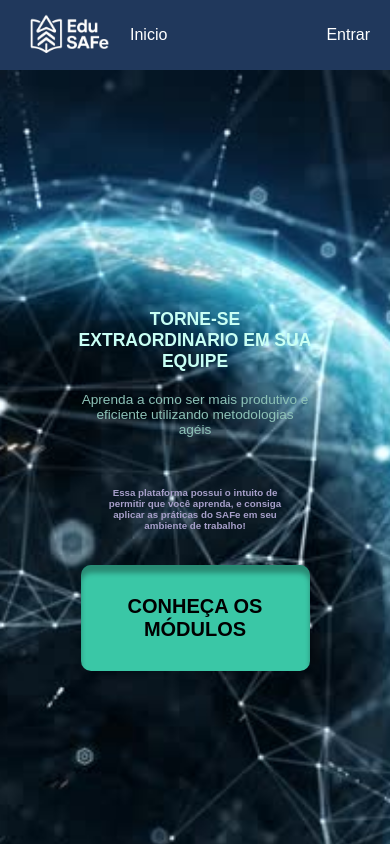
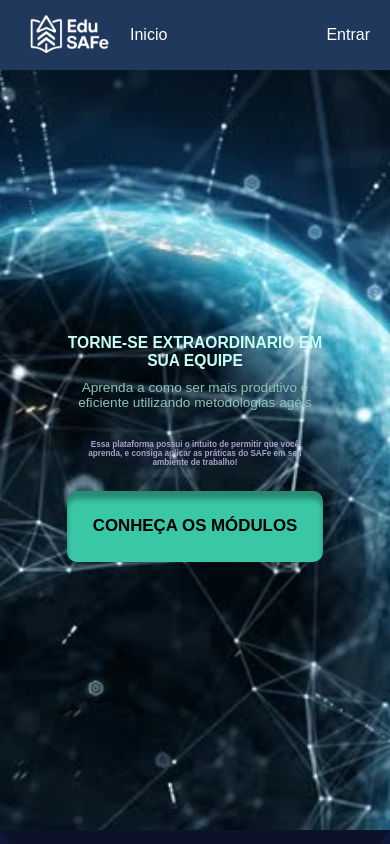
Before and after one commit to PedroWernek/Modelos-de-Processos-de-Software---SAFe, a React (Create React App) app in the folder edu-safe/: page / in a window 390 px wide. Shown: the top 844 px of the page. Built offline with nearby package versions, Linux system fonts and the light colour scheme.

Commit message:
retouching home page changing the veiw port for phone devices

```diff
--- a/edu-safe/src/css/Home.css
+++ b/edu-safe/src/css/Home.css
@@ -3,8 +3,8 @@
   flex-direction: column;
   align-items: center;
   justify-content: center;
-  height: 100vh;
-
+  height: 90dvh;
+  padding: 1dvh;
   text-align: center;
   background: url("../assets/fundoHome.jpg") no-repeat center center fixed;
   background-size: cover;
@@ -12,7 +12,6 @@
 .home-text {
   width: 70%;
   margin: 0 auto;
-  padding: 20px;
   display: flex;
   flex-direction: column;
   align-items: center;
@@ -20,19 +19,19 @@
 
   h1 {
     color: #c8fff4;
-    font-size: 4.5vw;
+    font-size: 4dvw;
   }
 
   p.home-text1 {
     color: #8dc2b7;
-    font-size: 3.5vw;
-    margin: 20px 0;
+    font-size: 3.5dvw;
+    margin: 10px 0;
   }
 
   p.home-text2 {
     color: #a79fca;
-    font-size: 2.5vw;
-    margin: 20px 0;
+    font-size: 2.1dvw;
+    margin: 10px 0;
     padding: 10px 20px;
     font-weight: bold;
   }
@@ -41,11 +40,11 @@
     background-color: #3ac7a6;
     color: black;
     border: none;
-    padding: 30px;
+    padding: 3vh;
     text-align: center;
     text-decoration: none;
     display: inline-block;
-    font-size: 20px;
+    font-size: 2vh;
     font-weight: bold;
     margin: 4px 2px;
     cursor: pointer;
--- a/edu-safe/src/css/index.css
+++ b/edu-safe/src/css/index.css
@@ -58,7 +58,6 @@
     width: 25vw;
     height: auto;
     position: relative;
-    top: -20px;
     left: 20px;
   }
 
```
